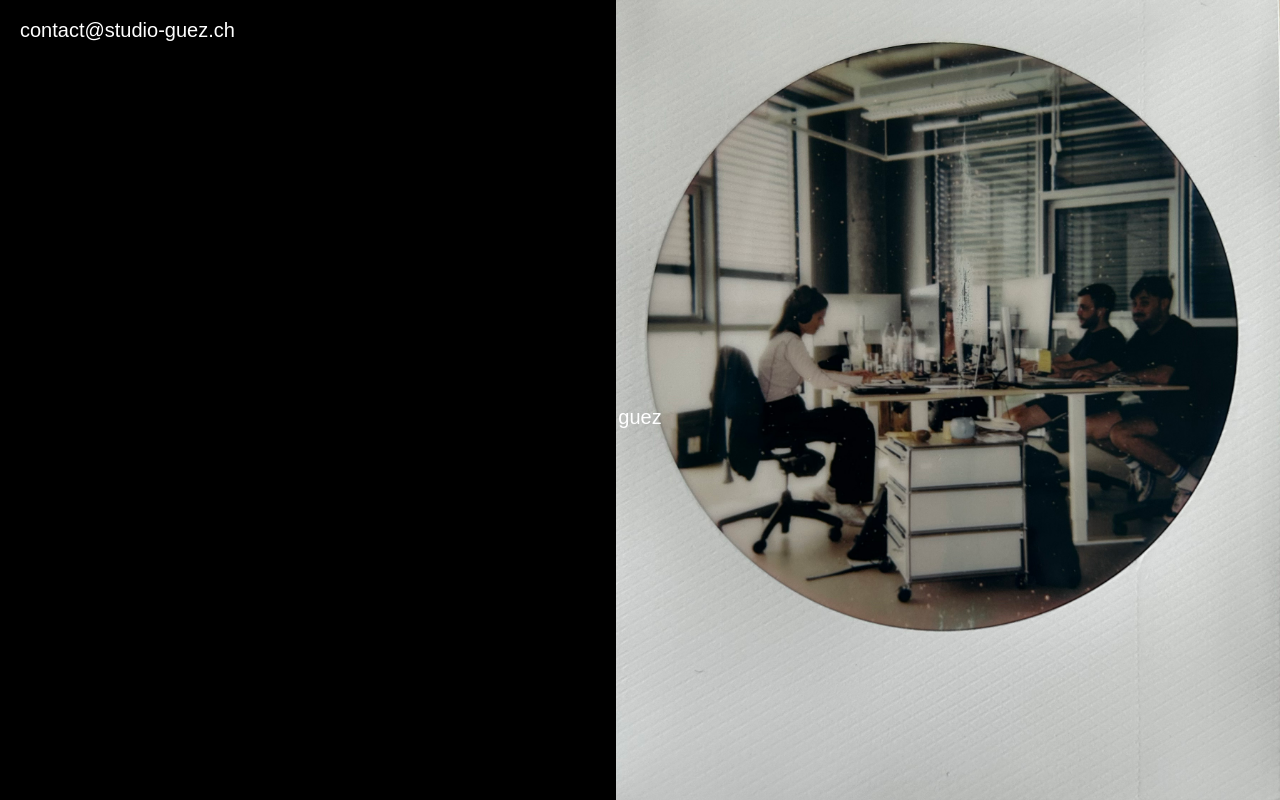
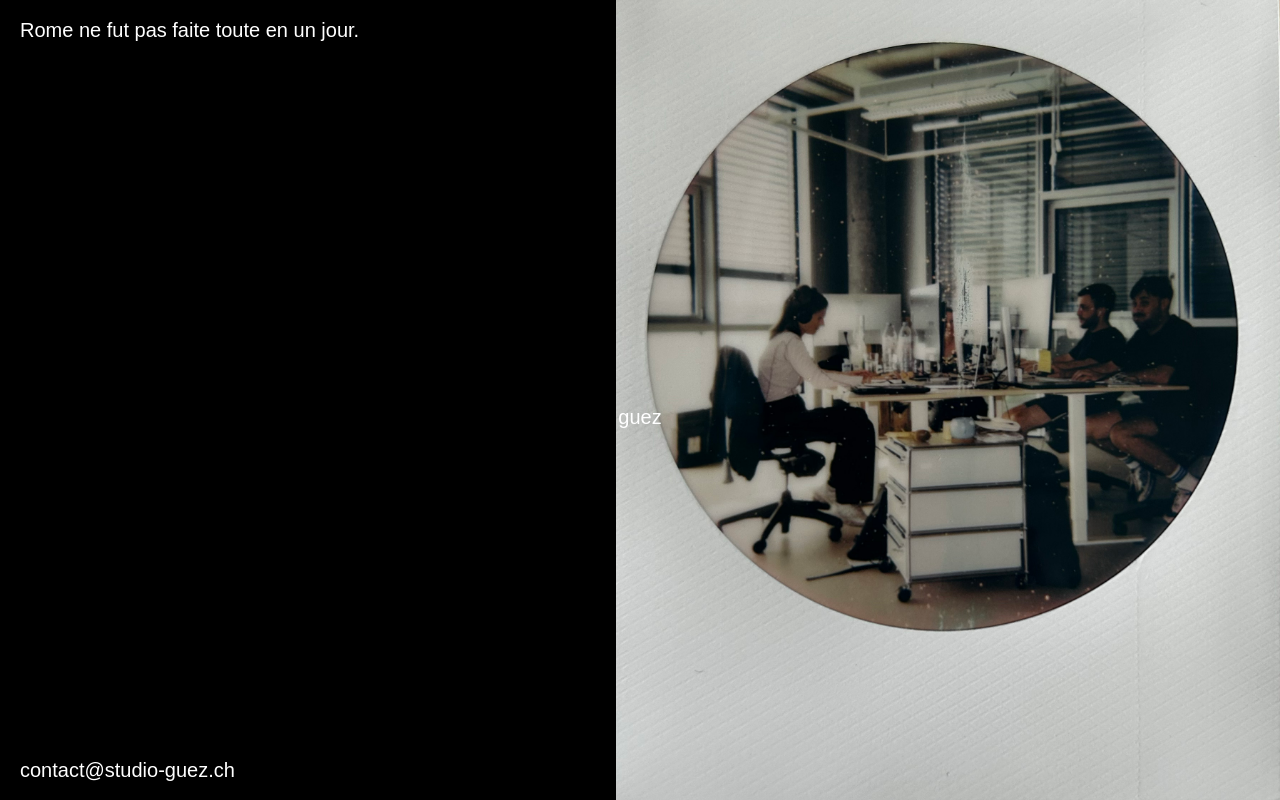
Before and after one commit to studio-guez/website, a Nuxt app: page / in a window 1280 px wide. Built offline with nearby package versions, Linux system fonts and the light colour scheme.

Commit message:
chore:content

```diff
--- a/pages/index.vue
+++ b/pages/index.vue
@@ -8,7 +8,10 @@
             @click="playAnimation"
         >{{name}}</h1>
 
+        <span>Rome ne fut pas faite toute en un jour.</span>
+      <div style="position: fixed; bottom: 2rem">
         <a target="_blank" href="mailto:contact+website@studio-guez.ch ">contact@studio-guez.ch</a>
+      </div>
 
 
       <img src="/coucou.jpg"
```
